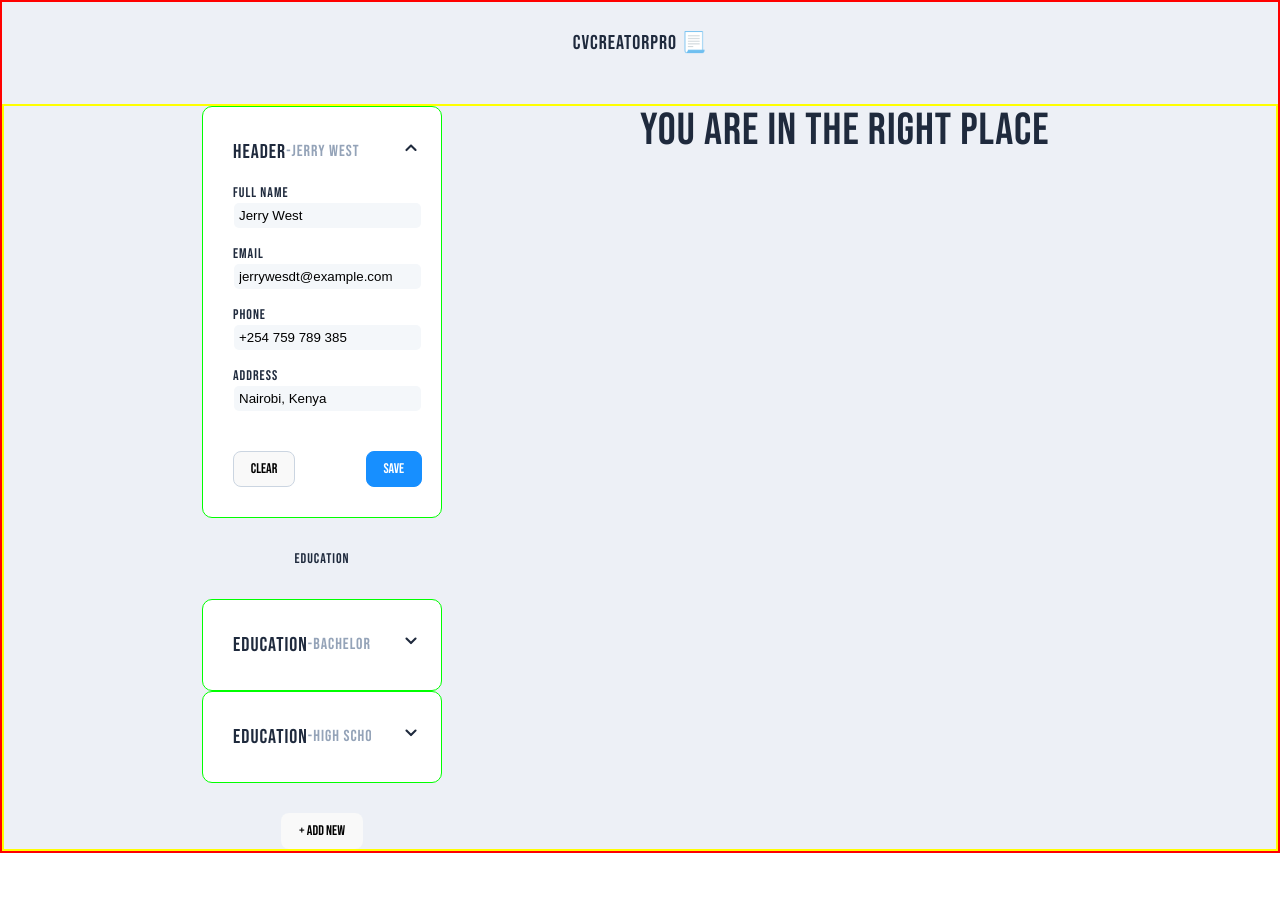
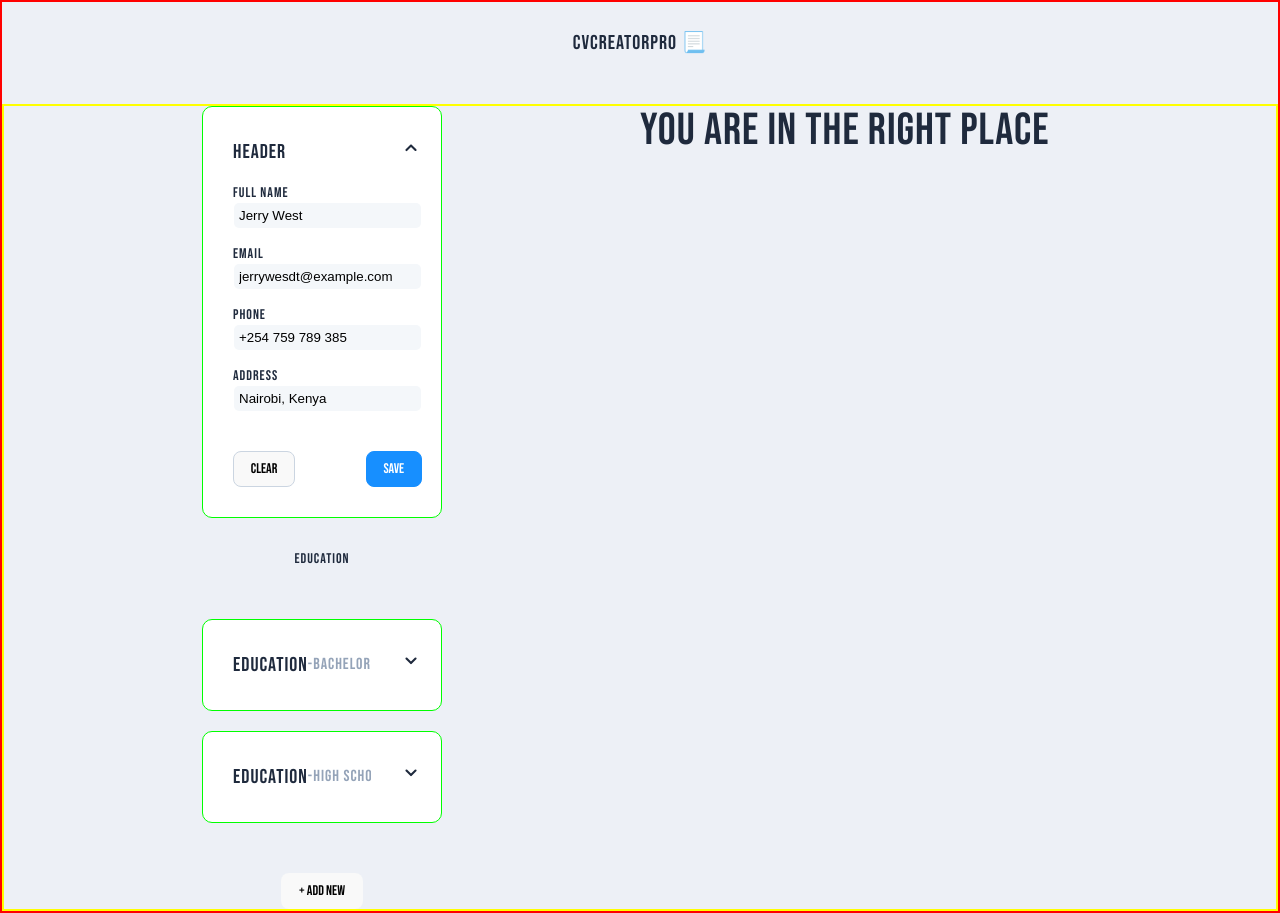
Before and after one commit to nickonyi/CV-Builder, a React (Vite) app: page / in a window 1280 px wide. Before the commit the page ends 853 px from the top, so only its background shows below. Built offline with nearby package versions, Linux system fonts and the light colour scheme.

Commit message:
creating experience forms

```diff
--- a/src/components/EducationForms.jsx
+++ b/src/components/EducationForms.jsx
@@ -1,4 +1,4 @@
-import { useContext, ChangeEvent, FormEvent,useState } from "react";
+import { useContext} from "react";
 import { DragDropContext, Droppable, Draggable} from "react-beautiful-dnd";
 import { FormDataContext } from "../App";
 import { initialEducationArray } from "../intialData";
--- a/src/components/FormSection.jsx
+++ b/src/components/FormSection.jsx
@@ -7,6 +7,7 @@ import ExperienceForms from "./ExperienceForms";
    <aside className="form-section">
     <HeaderForm />
     <EducationForms />
+    <ExperienceForms />
    </aside>
  )
 }
--- a/src/components/HeaderForm.jsx
+++ b/src/components/HeaderForm.jsx
@@ -42,7 +42,7 @@ function HeaderForm(){
             <div className="legend-container" onClick={toggleDropdown}>
                 <div className="legend-content">
                     <legend>Header</legend>
-                    {isOpen && fullName && (
+                    {!isOpen && fullName && (
                         <div className="legend-fullname-preview">
                             <span className="legend-dash">-</span>
                             {fullName}
--- a/src/styles/App.css
+++ b/src/styles/App.css
@@ -204,3 +204,7 @@ button.save-button {
     color: white;
     background-color: var(--blue);
 }
+
+.education-form {
+    margin-block: 20px;
+}
```
Also changed, not shown: src/components/ExperienceForms.jsx (+12 -0 lines).
